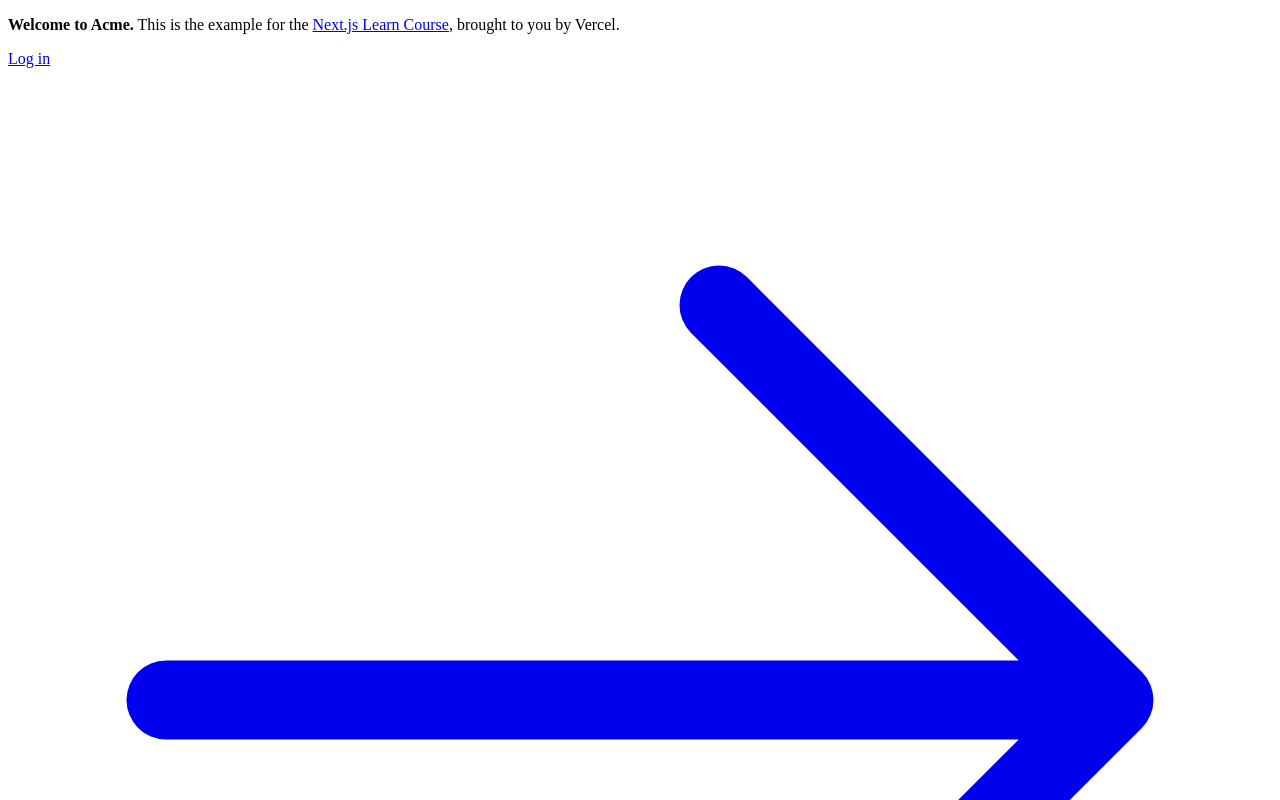
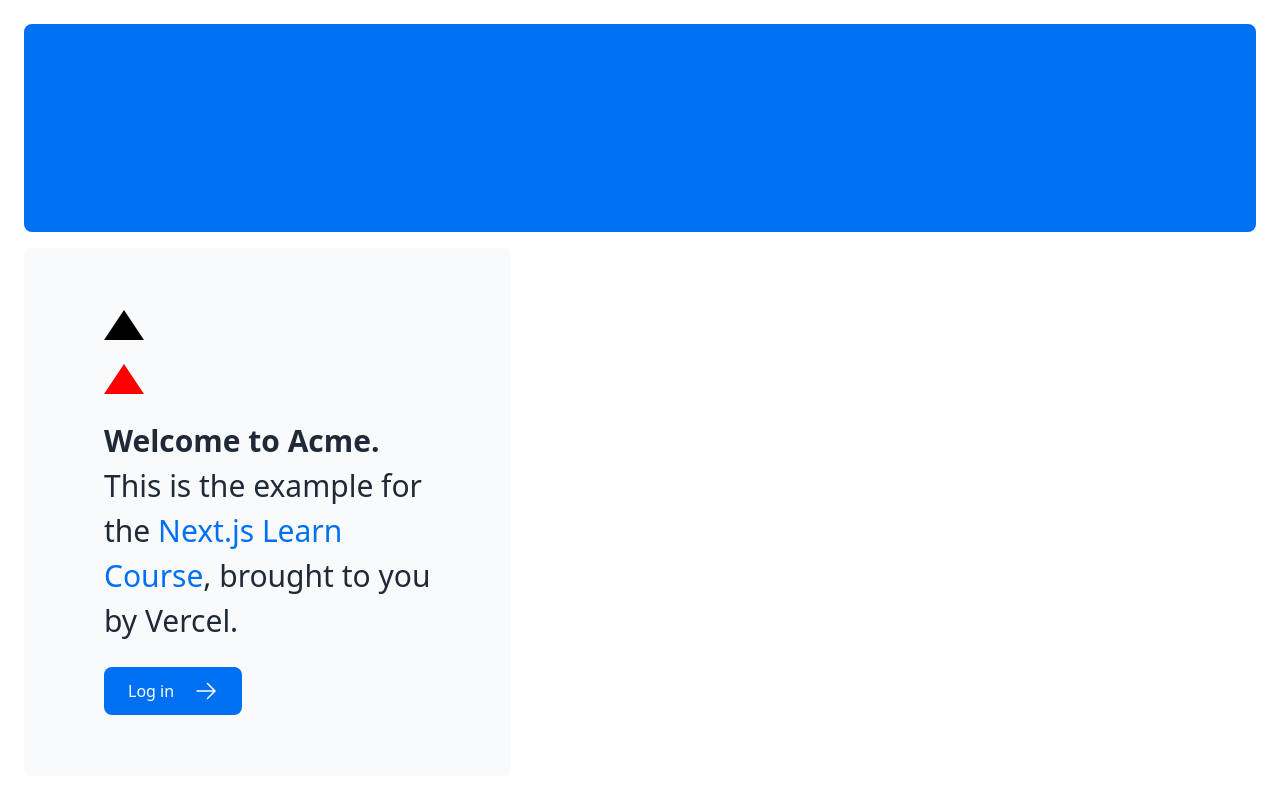
Before and after one commit to dqhuy209/nextjs-dashboard, a Next.js app: page / in a window 1280 px wide. Shown: the top 800 px of the page. Built offline with nearby package versions, Linux system fonts and the light colour scheme.

Commit message:
chapter2

```diff
--- a/app/layout.tsx
+++ b/app/layout.tsx
@@ -1,3 +1,4 @@
+import "@/app/ui/global.css";
 export default function RootLayout({
   children,
 }: {
--- a/app/page.tsx
+++ b/app/page.tsx
@@ -1,7 +1,7 @@
-import AcmeLogo from '@/app/ui/acme-logo';
-import { ArrowRightIcon } from '@heroicons/react/24/outline';
-import Link from 'next/link';
-
+import AcmeLogo from "@/app/ui/acme-logo";
+import { ArrowRightIcon } from "@heroicons/react/24/outline";
+import Link from "next/link";
+import styles from "@/app/ui/home.module.css";
 export default function Page() {
   return (
     <main className="flex min-h-screen flex-col p-6">
@@ -10,8 +10,10 @@
       </div>
       <div className="mt-4 flex grow flex-col gap-4 md:flex-row">
         <div className="flex flex-col justify-center gap-6 rounded-lg bg-gray-50 px-6 py-10 md:w-2/5 md:px-20">
+          <div className="h-0 w-0 border-b-[30px] border-l-[20px] border-r-[20px] border-b-black border-l-transparent border-r-transparent" />
+          <div className={styles.shape} />
           <p className={`text-xl text-gray-800 md:text-3xl md:leading-normal`}>
-            <strong>Welcome to Acme.</strong> This is the example for the{' '}
+            <strong>Welcome to Acme.</strong> This is the example for the{" "}
             <a href="https://nextjs.org/learn/" className="text-blue-500">
               Next.js Learn Course
             </a>
--- /dev/null
+++ b/app/ui/home.module.css
@@ -0,0 +1,7 @@
+.shape {
+  height: 0;
+  width: 0;
+  border-bottom: 30px solid red;
+  border-left: 20px solid transparent;
+  border-right: 20px solid transparent;
+}
```
